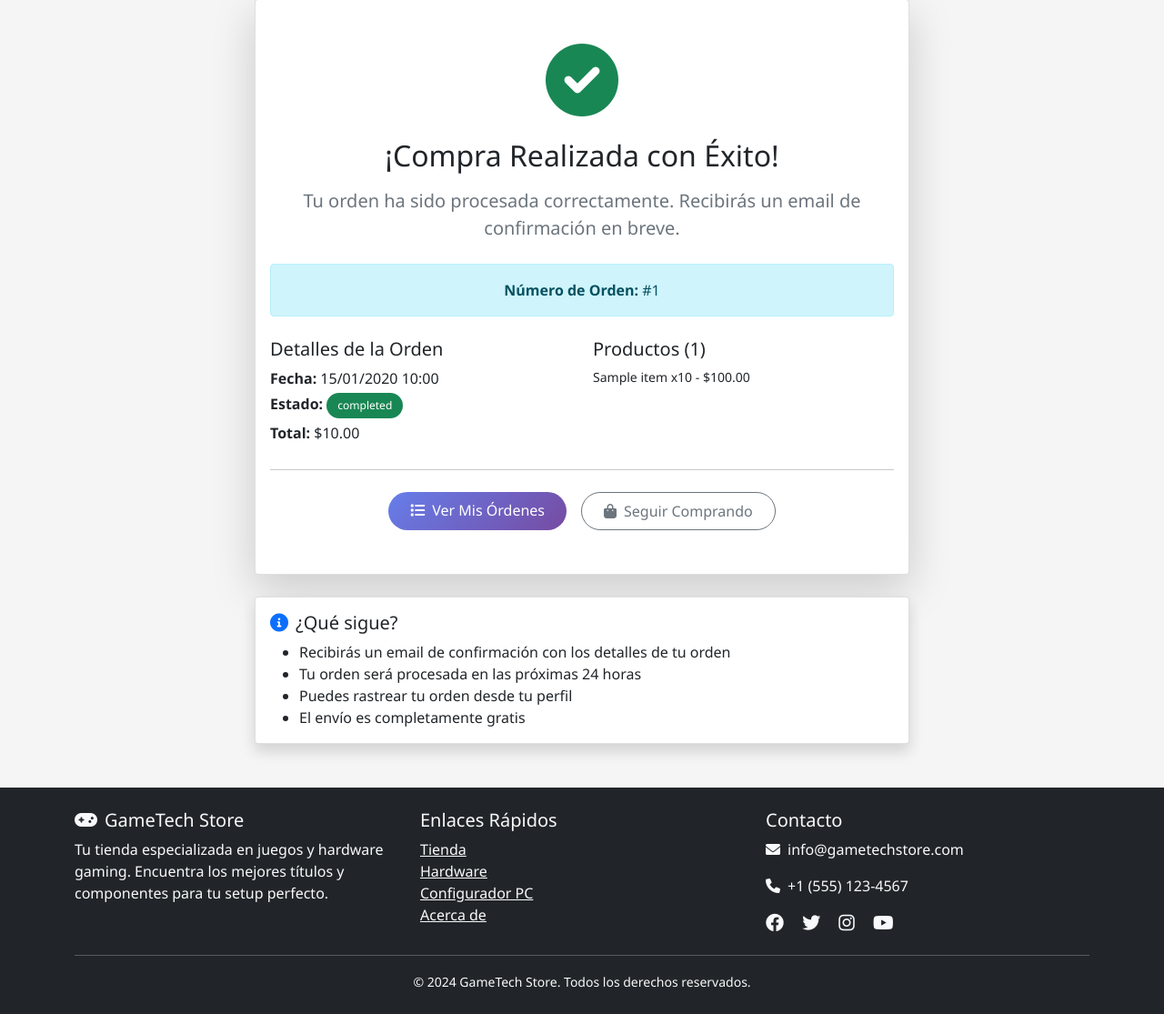
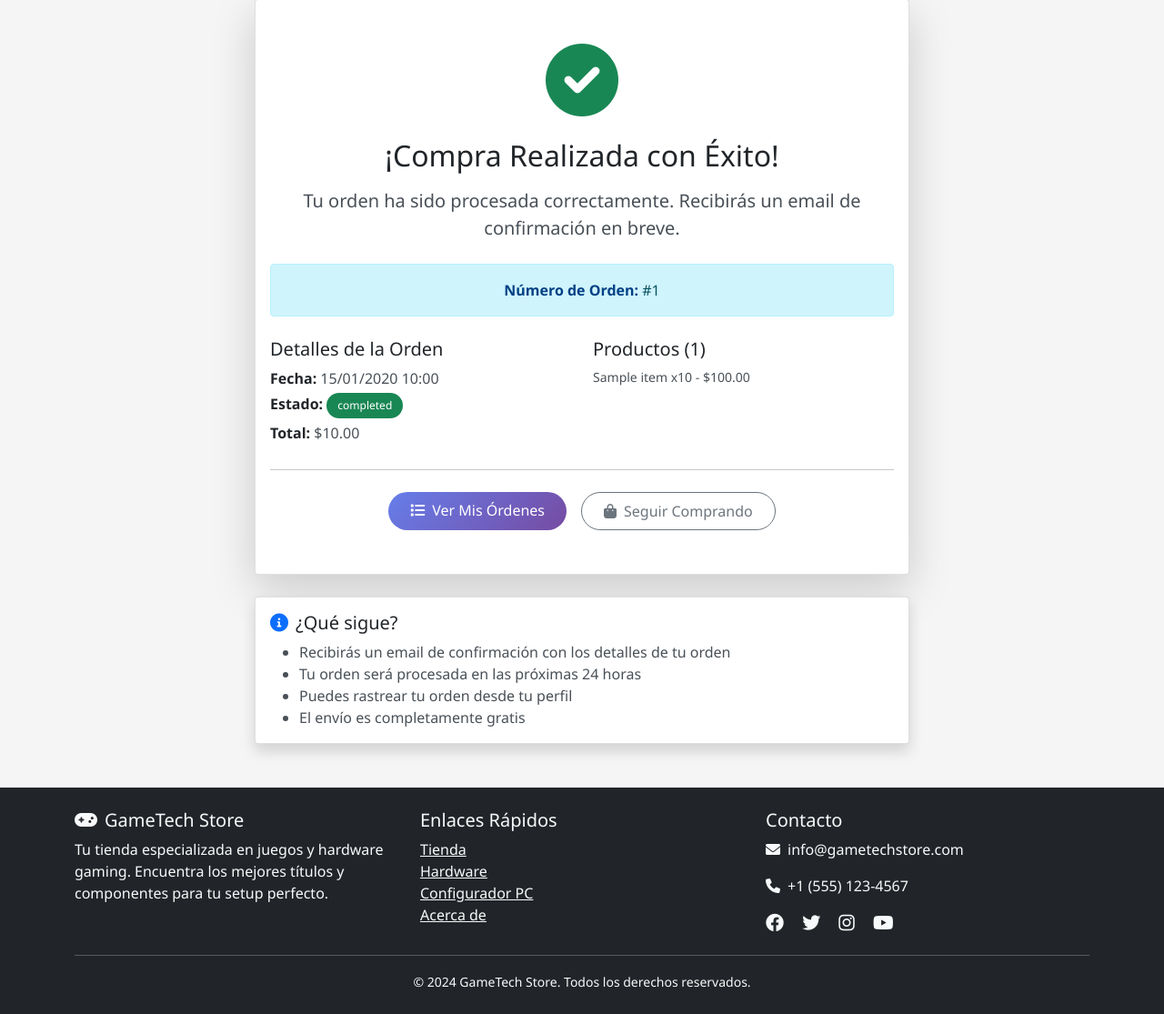
Before and after one commit to inceptionman/GameTech-Store, a Flask app: page /orden/1 in a window 1280 px wide. Shown: the part 145-1260 px from the top of the page at 91% size. Run offline with Flask 3, Linux system fonts and the light colour scheme; a user stored in the database is signed in; tables that the repository leaves empty hold one stand-in row (values such as "Sample post"); parts of the project's set-up code (start-up, migrations or seed data) failed here and were passed over; some libraries are stand-ins or nearby versions.

Commit message:
fix: mejorar contraste y legibilidad del texto en tarjetas

```diff
--- a/static/css/style.css
+++ b/static/css/style.css
@@ -251,3 +251,25 @@ footer a:hover {
         color: #ffffff;
     }
 }
+
+/* Mejorar contraste de texto en tarjetas */
+.card h5, .card h6 {
+    color: #212529 !important;
+}
+
+.card p, .card li {
+    color: #495057 !important;
+}
+
+.card strong {
+    color: #212529 !important;
+}
+
+/* Asegurar legibilidad en alertas */
+.alert-info h5, .alert-info p, .alert-info strong {
+    color: #004085 !important;
+}
+
+.alert-info ul li {
+    color: #004085 !important;
+}
--- a/templates/cart/orden_confirmada.html
+++ b/templates/cart/orden_confirmada.html
@@ -20,17 +20,17 @@
 
                     <div class="row text-start mt-4">
                         <div class="col-md-6">
-                            <h5>Detalles de la Orden</h5>
-                            <p class="mb-1"><strong>Fecha:</strong> {{ order.created_at.strftime('%d/%m/%Y %H:%M') }}</p>
-                            <p class="mb-1"><strong>Estado:</strong>
+                            <h5 class="text-dark">Detalles de la Orden</h5>
+                            <p class="mb-1 text-dark"><strong>Fecha:</strong> {{ order.created_at.strftime('%d/%m/%Y %H:%M') }}</p>
+                            <p class="mb-1 text-dark"><strong>Estado:</strong>
                                 <span class="badge bg-success">{{ order.status }}</span>
                             </p>
-                            <p class="mb-1"><strong>Total:</strong> ${{ "%.2f"|format(order.total) }}</p>
+                            <p class="mb-1 text-dark"><strong>Total:</strong> ${{ "%.2f"|format(order.total) }}</p>
                         </div>
                         <div class="col-md-6">
-                            <h5>Productos ({{ order.items.count() }})</h5>
+                            <h5 class="text-dark">Productos ({{ order.items.count() }})</h5>
                             {% for item in order.items %}
-                                <p class="mb-1 small">
+                                <p class="mb-1 small text-dark">
                                     {{ item.product_name }} x{{ item.quantity }} - ${{ "%.2f"|format(item.get_subtotal()) }}
                                 </p>
                             {% endfor %}
```
